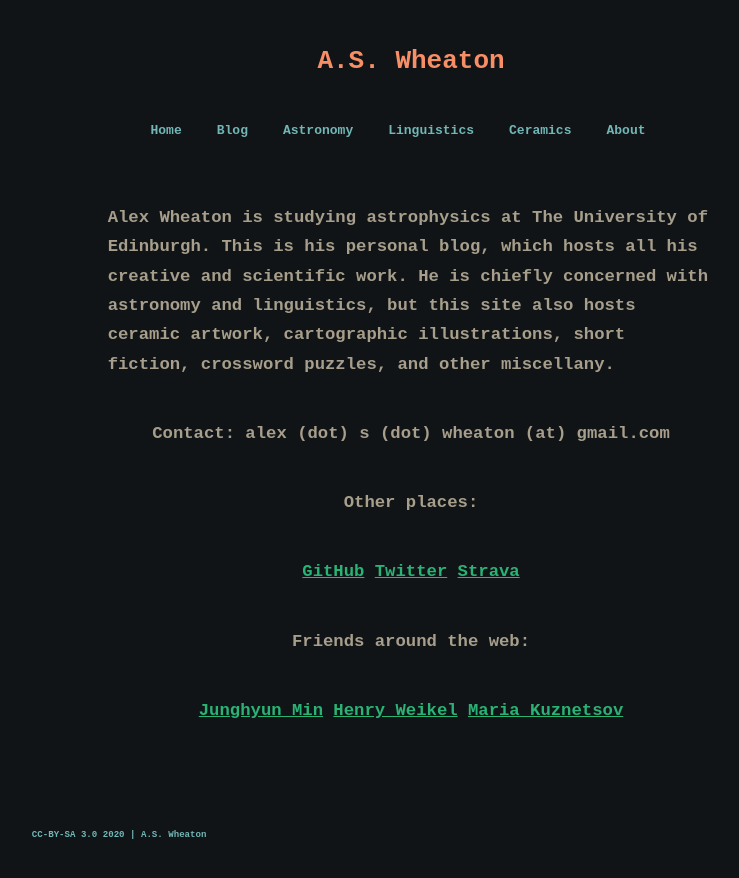
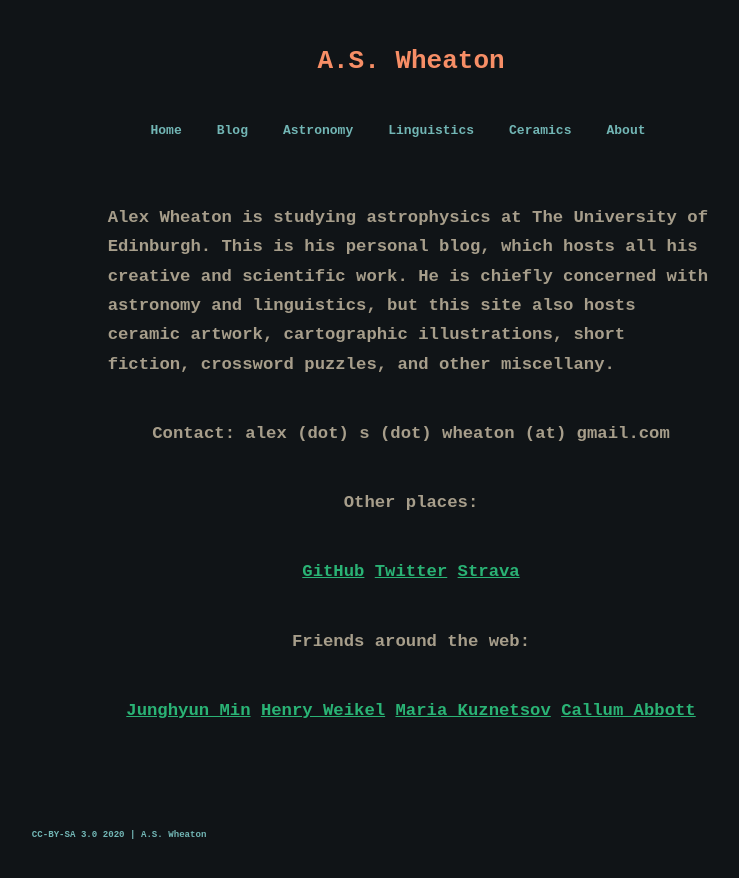
Before and after one commit to aswheaton/aswheaton.github.io, a Jekyll site: the page built from pages/about.md, in a window 1280 px wide. Shown: the top 878 px of the page, without its empty margins (229-968 px from the left). Built offline with Jekyll 4.4.1, drawn with Linux system fonts in a browser that asks for light colours.

Commit message:
Updated About page.

```diff
--- a/pages/about.md
+++ b/pages/about.md
@@ -22,7 +22,7 @@
 
 Friends around the web:
 
-[Junghyun Min](http://www.aatlantise.science)
-[Henry Weikel](http://www.henryweikel.net)
+[Junghyun Min](http://aatlantise.science)
+[Henry Weikel](http://henryweikel.net)
 [Maria Kuznetsov](http://mariakuz.github.io/)
-<!-- [Sylva](https://sylva.blog/) -->
+[Callum Abbott](http://causalcallum.com/)
```
